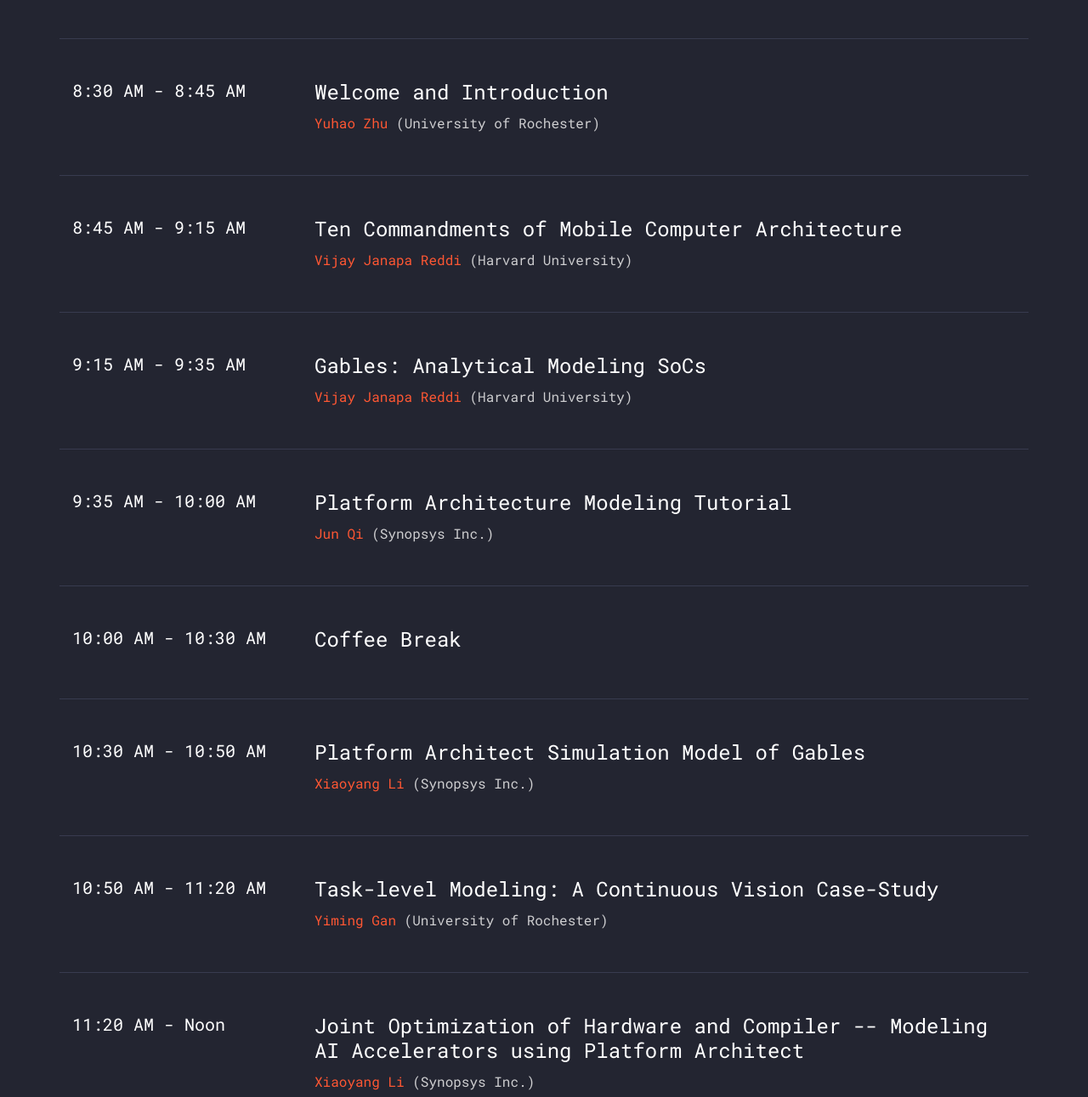
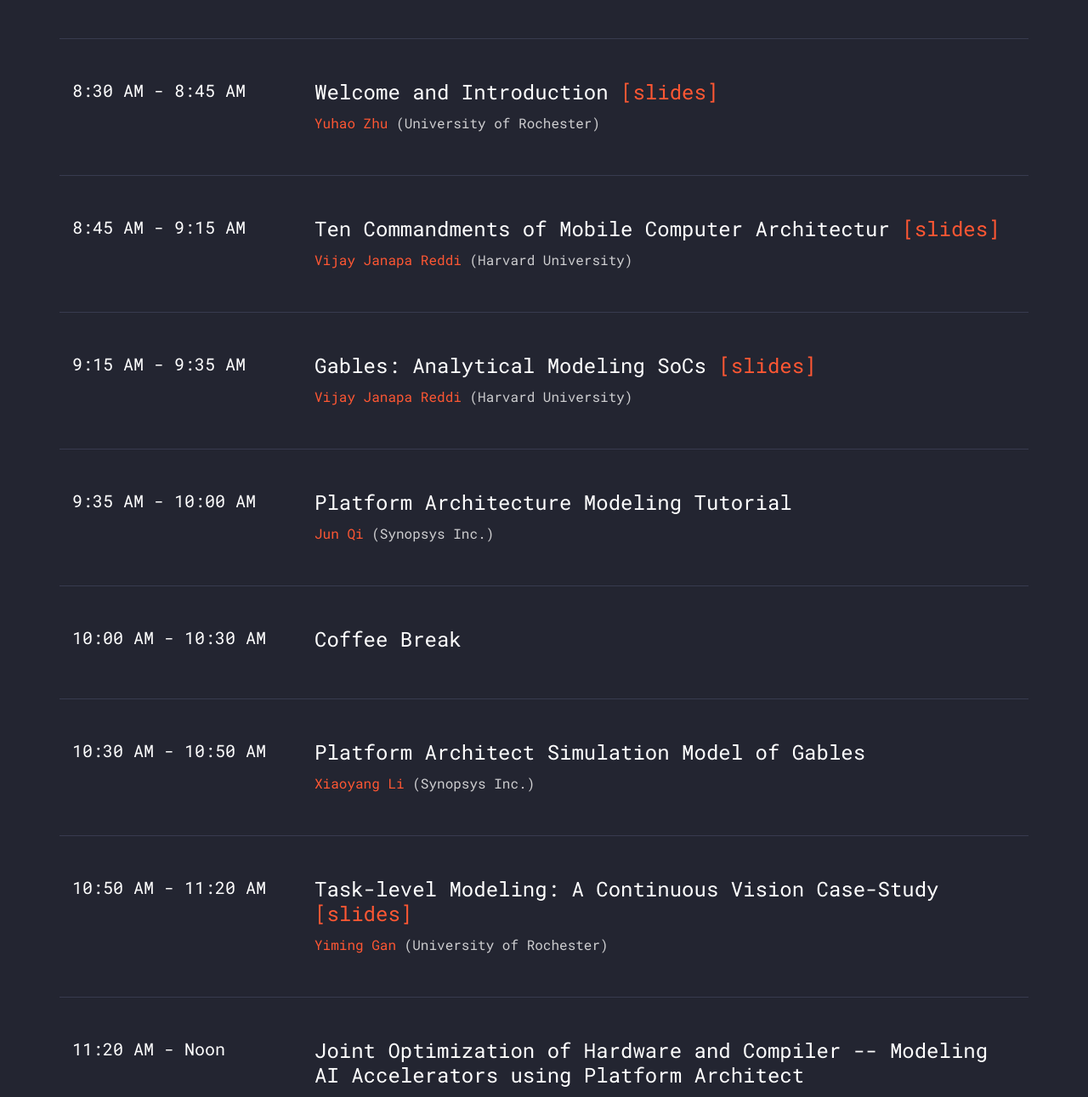
Before and after one commit to Gyiming/socinfra-tutorial, a plain HTML site: page index.html in a window 1280 px wide. Shown: the part 1201-2492 px from the top of the page at 85% size. Drawn offline with Linux system fonts and the light colour scheme; files whose address does not match are found by name.

Commit message:
add slides.

```diff
--- a/index.html
+++ b/index.html
@@ -85,7 +85,7 @@
             <div class="row align-items-stretch">
               <div class="col-md-3 text-white mb-3 mb-md-0"><span class="h5">8:30 AM - 8:45 AM</span></div>
               <div class="col-md-9">
-                <h2 class="text-white">Welcome and Introduction</h2>
+                <h2 class="text-white">Welcome and Introduction <a href="decks/socinfra-2019.pdf">[slides]</a></h2>
                 <span><a href="http://yuhaozhu.com">Yuhao Zhu</a> (University of Rochester)</span>
               </div>
             </div>
@@ -95,7 +95,7 @@
             <div class="row align-items-stretch">
               <div class="col-md-3 text-white mb-3 mb-md-0"><span class="h5">8:45 AM - 9:15 AM</span></div>
               <div class="col-md-9">
-                <h2 class="text-white">Ten Commandments of Mobile Computer Architecture</h2>
+                <h2 class="text-white">Ten Commandments of Mobile Computer Architectur <a href="decks/TenCommandments.pdf">[slides]</a></h2>
                 <span><a href="https://edge.seas.harvard.edu/">Vijay Janapa Reddi</a> (Harvard University)</span>
               </div>
             </div>
@@ -105,7 +105,7 @@
             <div class="row align-items-stretch">
               <div class="col-md-3 text-white mb-3 mb-md-0"><span class="h5">9:15 AM - 9:35 AM</span></div>
               <div class="col-md-9">
-                <h2 class="text-white">Gables: Analytical Modeling SoCs</h2>
+                <h2 class="text-white">Gables: Analytical Modeling SoCs <a href="decks/hpca19_gables_v04-2.pdf">[slides]</a></h2>
                 <span><a href="https://edge.seas.harvard.edu/">Vijay Janapa Reddi</a> (Harvard University)</span>
               </div>
             </div>
@@ -144,7 +144,7 @@
             <div class="row align-items-stretch">
               <div class="col-md-3 text-white mb-3 mb-md-0"><span class="h5">10:50 AM - 11:20 AM</span></div>
               <div class="col-md-9">
-                <h2 class="text-white">Task-level Modeling: A Continuous Vision Case-Study</h2>
+                <h2 class="text-white">Task-level Modeling: A Continuous Vision Case-Study <a href="decks/Task-level-modeling.pdf">[slides]</a></h2>
                 <span><a href="https://www.cs.rochester.edu/u/ygan10/">Yiming Gan</a> (University of Rochester)</span>
               </div>
             </div>
```
Also changed, not shown: 4 other files.
